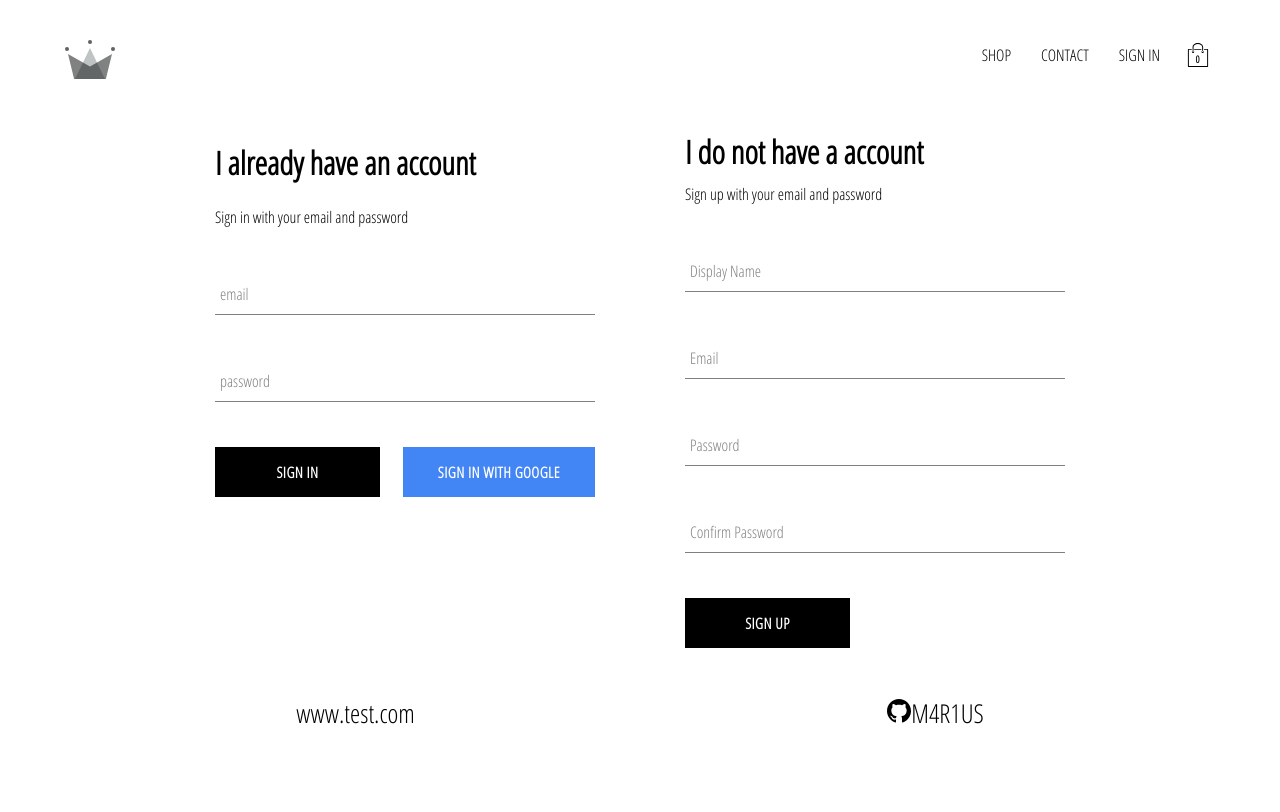
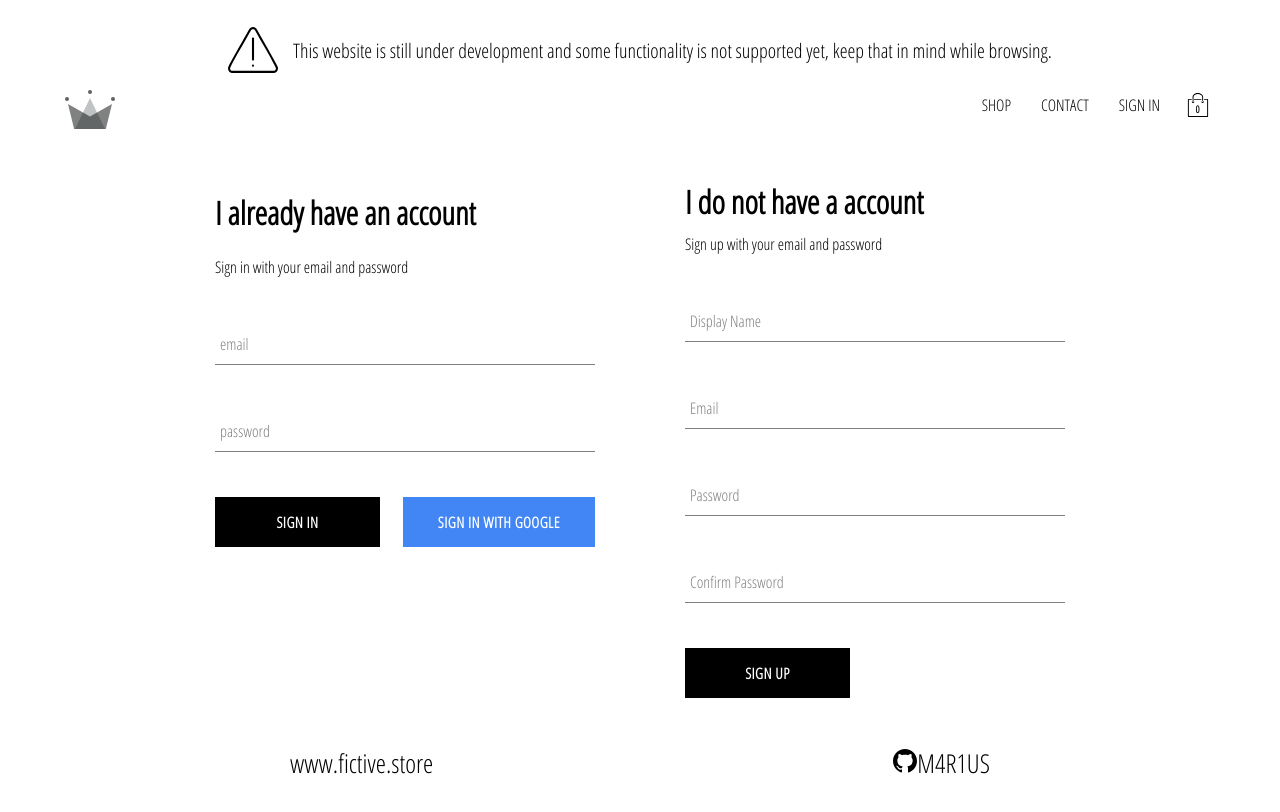
Before and after one commit to M4R1US/ecommerce-shop, a React (Create React App) app: page /signin in a window 1280 px wide. Shown: the top 812 px of the page. Built offline with nearby package versions, Linux system fonts and the light colour scheme; no server answers.

Commit message:
Introduce notification component

```diff
--- a/src/App.js
+++ b/src/App.js
@@ -6,6 +6,7 @@ import HomePage from "./pages/homepage/homepage.component";
 import ShopPage from "./pages/shop/shop.component";
 import Header from "./components/header/header.component";
 import CheckoutPage from "./pages/checkout/checkout.component";
+import Notification from "./components/notification/notification.component";
 
 import SignInSignUpPage from "./pages/sign-in-and-sign-up/sing-in-sign-up.component";
 import { auth, createUserProfileDocument } from "./firebase/firebase.utils";
@@ -41,8 +42,10 @@ class App extends React.Component{
   }
 
   render() {
+    const message = "This website is still under development and some functionality is not supported yet, keep that in mind while browsing.";
     return (
       <div>
+        <Notification message={message}/>
         <Header/>
         <Switch>
           <Route exact path="/" component={HomePage}/>
--- a/src/components/footer/footer.component.jsx
+++ b/src/components/footer/footer.component.jsx
@@ -5,7 +5,7 @@ import "./footer.styles.scss"
 
 const Footer = () => (
  <div className="footer-container">
-   <span className="information">www.test.com</span>
+   <span className="information">www.fictive.store</span>
    <div className="information">
      <a href="https://www.github.com/M4R1US">
        <Logo/>
--- /dev/null
+++ b/src/components/notification/notification.component.jsx
@@ -0,0 +1,16 @@
+import React from 'react';
+
+import "./notification.styles.scss"
+
+import {ReactComponent as Logo} from "../../assets/warning.svg";
+
+const Notification = ({message}) => (
+ <div className="notification-container" >
+   <Logo className="notification-logo"/>
+   <div>
+     <span className="info-message">{message}</span>
+   </div>
+ </div>
+);
+
+export default Notification;
--- /dev/null
+++ b/src/components/notification/notification.styles.scss
@@ -0,0 +1,19 @@
+.notification-container {
+  width:100%;
+  padding-top: 10px;
+  height: 50px;
+  display: flex;
+  align-items: center;
+  justify-content: center;
+
+  .notification-logo {
+    width: 50px;
+    align-items: end;
+  }
+
+  .info-message {
+    height:50px;
+    padding: 0 0 0 15px;
+    font-size: 20px;
+  }
+}
```
Also changed, not shown: src/pages/empty-page/empty-page.jsx (added, +11 -0 lines), src/pages/empty-page/empty-page.styles.scss (added, +9 -0 lines), src/assets/maintenance.svg (added), src/assets/warning.svg (added).
